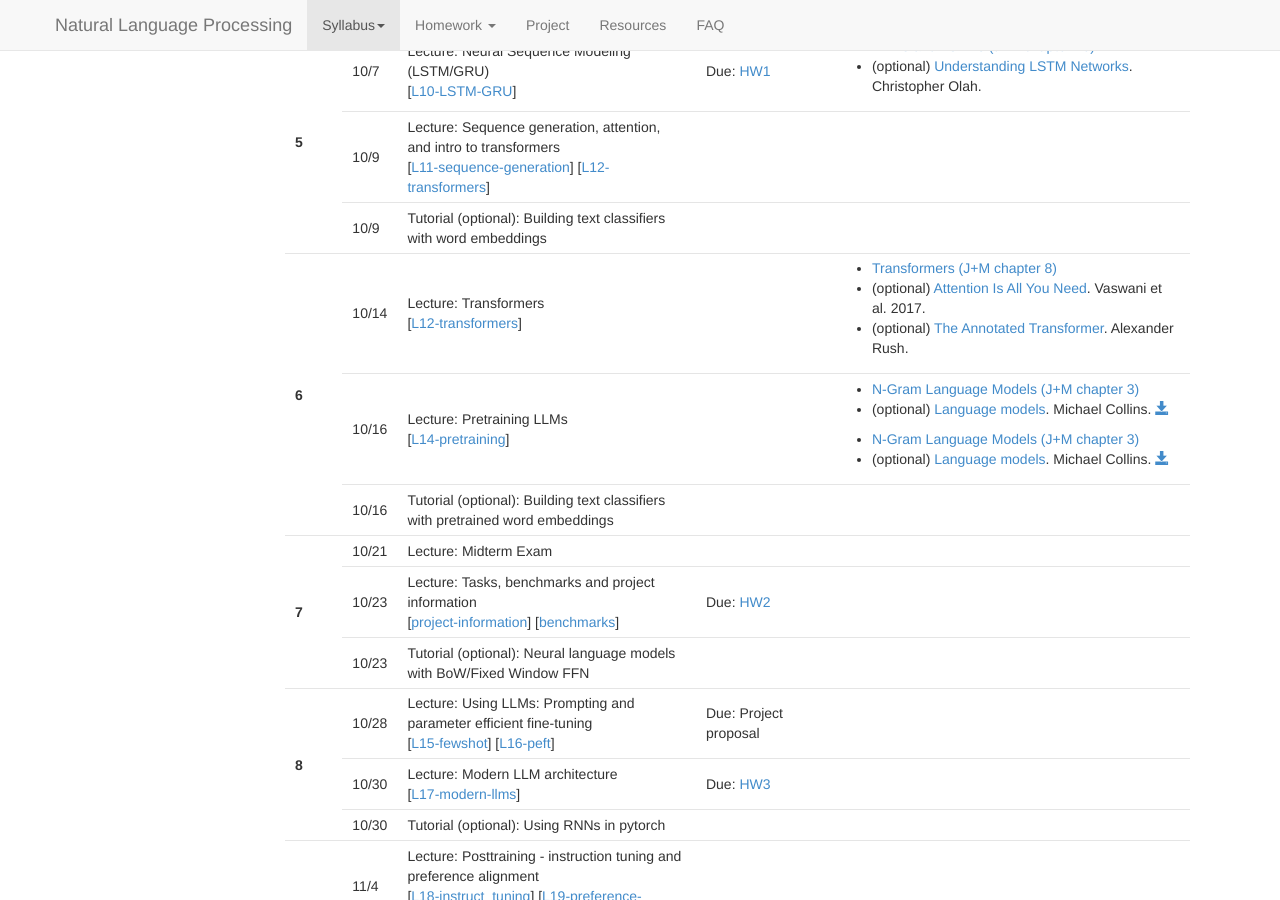
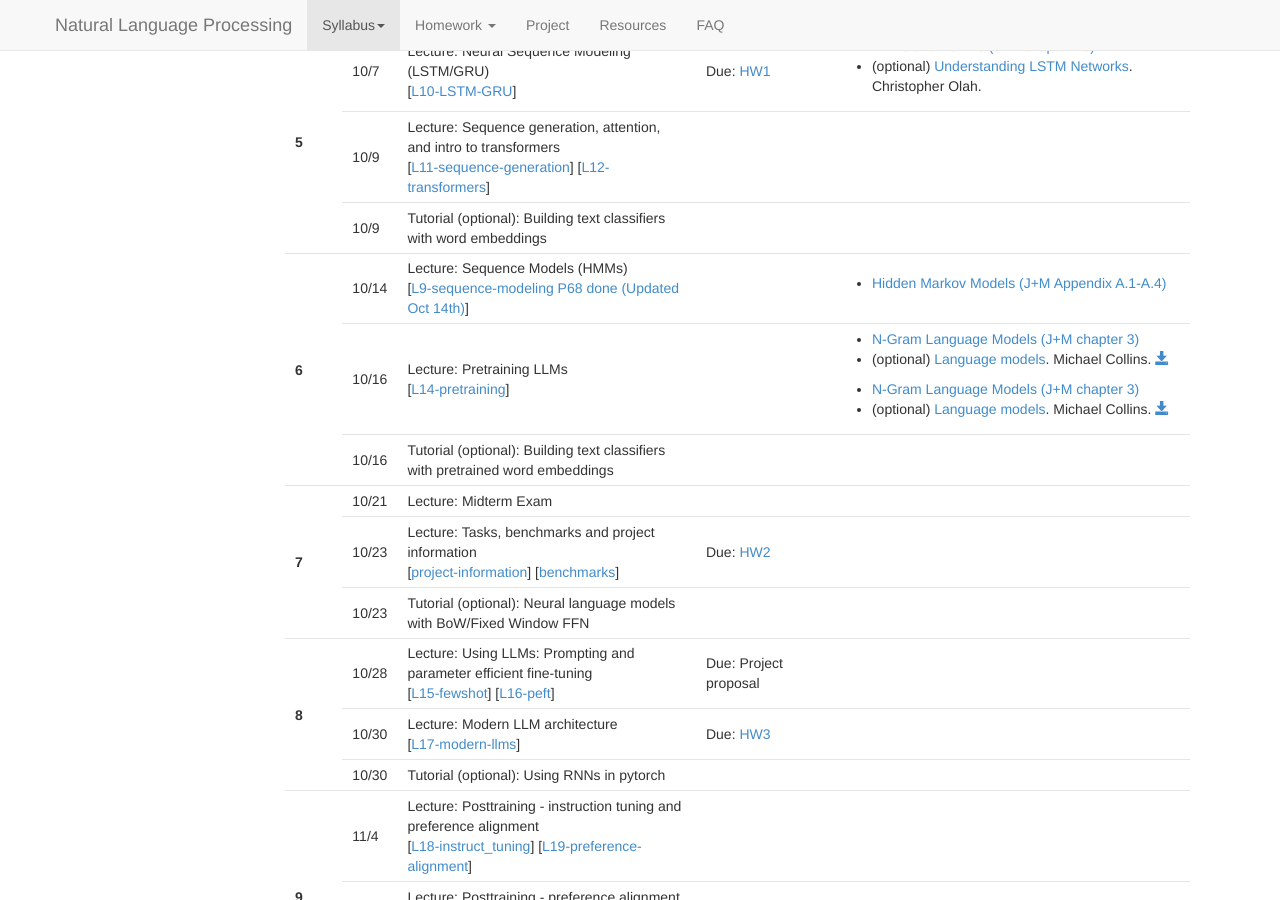
Before and after one commit to zhiyunrichardpeng/nlp-class, a Jekyll site: the page built from schedule.md, in a window 1280 px wide and 900 px high, scrolled down 1179 px. Built offline with Jekyll 4.4.1, drawn with Linux system fonts in a browser that asks for light colours; nearby versions of some CDN libraries.

Commit message:
Update Oct 14th lecture slides to L9-sequence-modeling P68 done.pptx

```diff
--- a/_data/schedule.yaml
+++ b/_data/schedule.yaml
@@ -100,11 +100,11 @@
   num: 6
   dates:
   - date: "10/14"
-    title: "Transformers"
-    lecture: "transformers"
+    title: "Sequence Models (HMMs)"
+    lecture: "hmm"
     leclinks:
-      - name: "L12-transformers"
-        url: "assets/lecture-slides/L12-transformers.pdf"
+      - name: "L9-sequence-modeling P68 done (Updated Oct 14th)"
+        url: "assets/lecture-slides/L9-sequence-modeling P68 done.pptx"
   - date: "10/16"
     title: "Pretraining LLMs"
     lecture: "llms"
```
Also changed, not shown: 1 other file.
